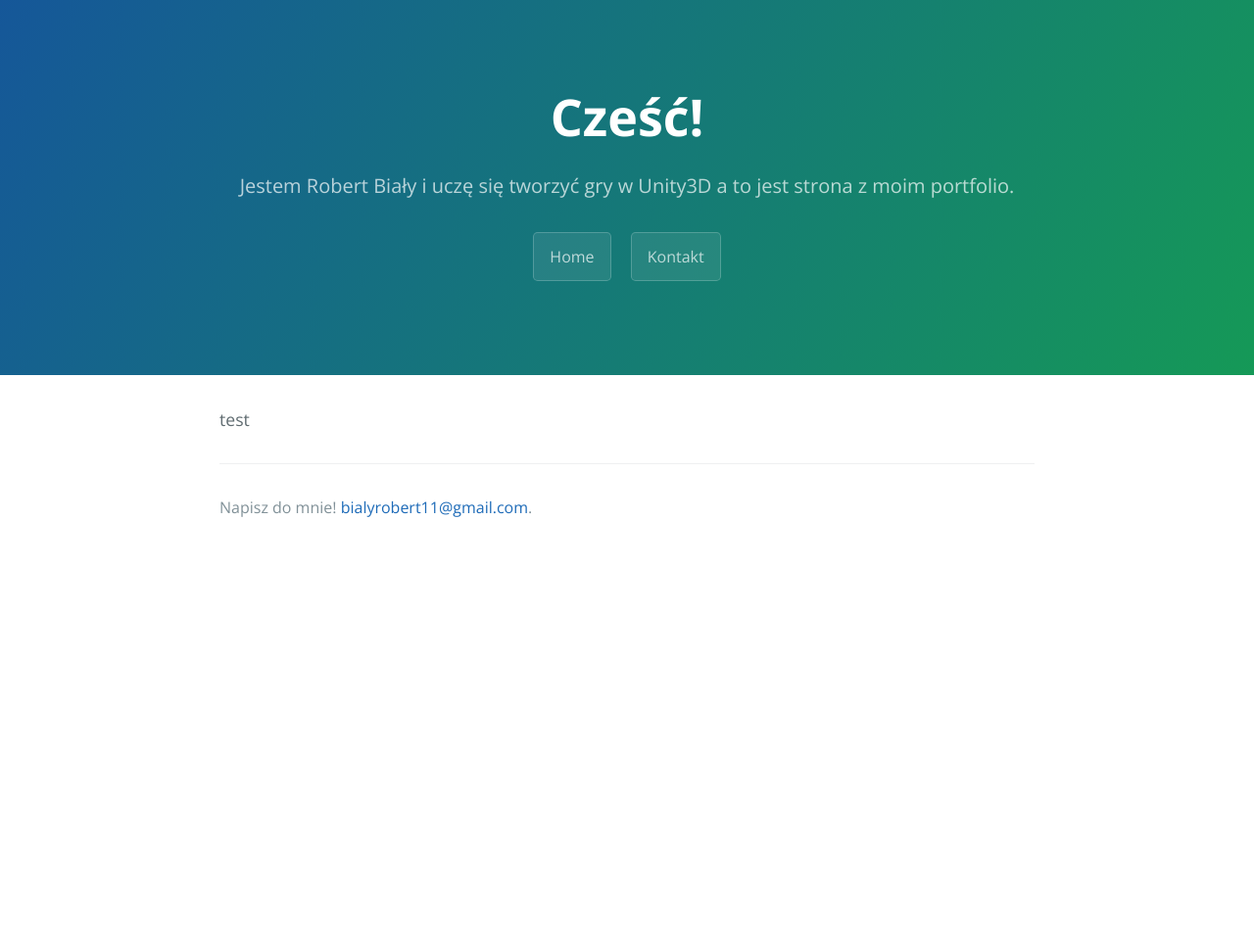
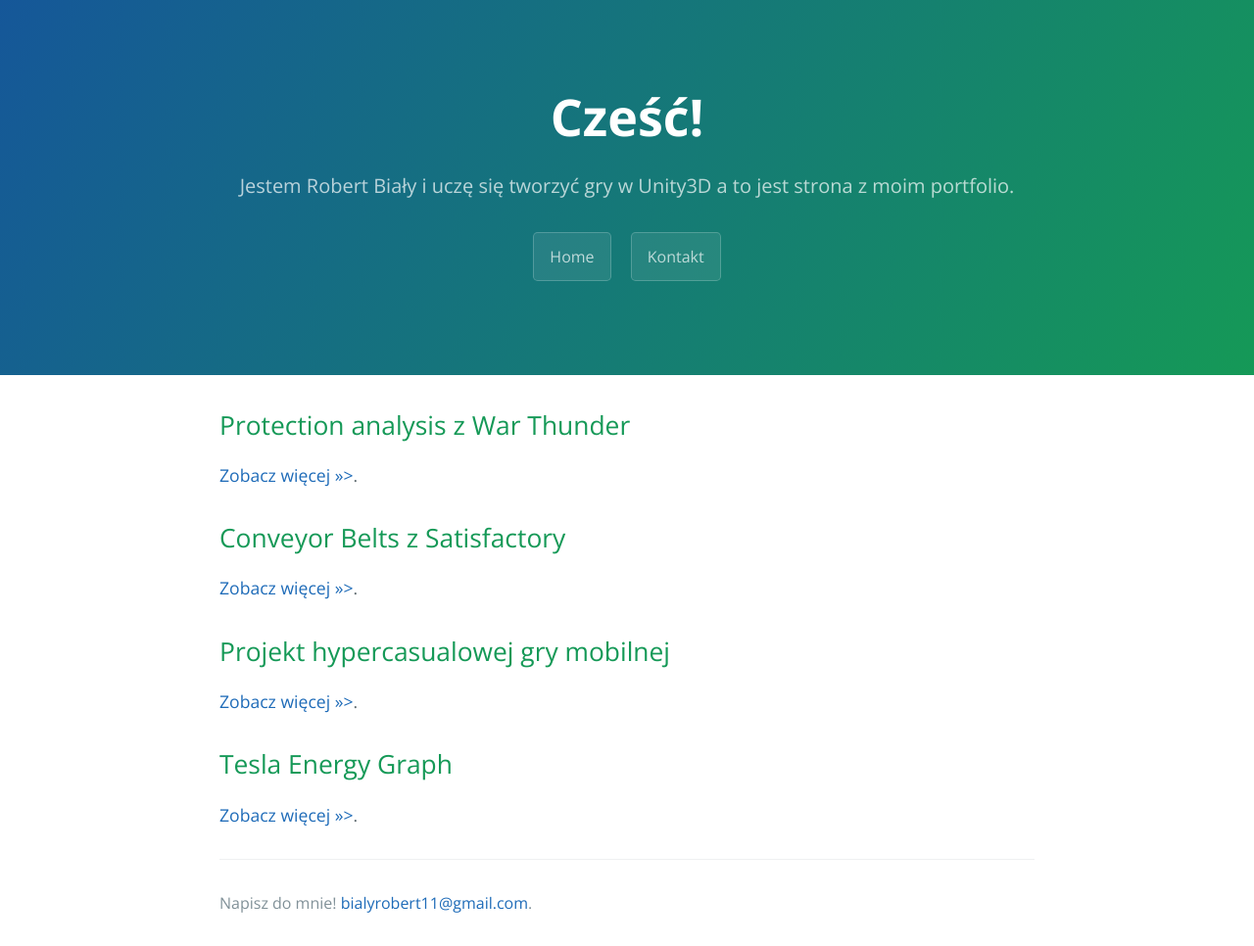
Before and after one commit to LaserRock46/laserrock46.github.io, a Jekyll site: the page built from index.md, in a window 1280 px wide. Shown: the whole page at 98% size. Built offline with Jekyll 4.4.1, drawn with Linux system fonts in a browser that asks for light colours; the repository's description, which GitHub fills in, is left out; before the commit the page ends 900 px from its top, so only the background shows below that.

Commit message:
Update index.md

```diff
--- a/index.md
+++ b/index.md
@@ -3,4 +3,18 @@ layout: default
 title: Cześć!
 description: Jestem Robert Biały i uczę się tworzyć gry w Unity3D a to jest strona z moim portfolio.
 ---
-test
+## Protection analysis z War Thunder
+
+[Zobacz więcej >>>](./protection-analysis.html).
+
+## Conveyor Belts z Satisfactory
+
+[Zobacz więcej >>>](./conveyor-belts.html).
+
+## Projekt hypercasualowej gry mobilnej
+
+[Zobacz więcej >>>](./hypercasual-game.html).
+
+## Tesla Energy Graph
+
+[Zobacz więcej >>>](./tesla-energy-graph.html).
```
